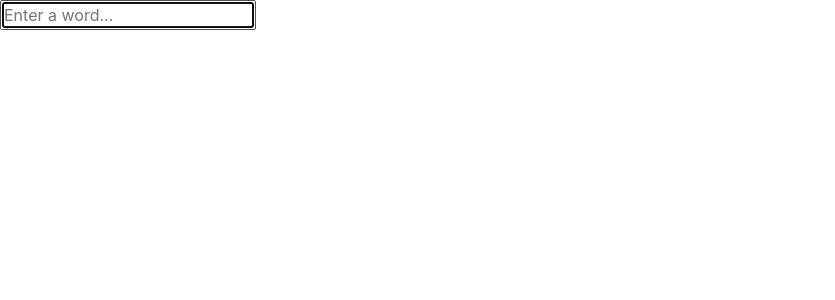
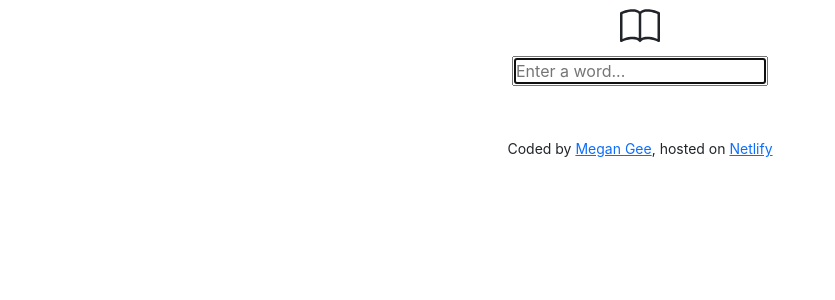
Before and after one commit to MegNia2/dictionary-project, a React (Create React App) app: page / in a window 1280 px wide. Shown: the top 300 px of the page, without its empty margins (0-835 px from the left). Built offline with nearby package versions, Linux system fonts and the light colour scheme.

Commit message:
Added icon in header and edited margin in App.css

```diff
--- a/src/App.css
+++ b/src/App.css
@@ -0,0 +1,7 @@
+.App {
+  text-align: center;
+}
+
+.App footer {
+  margin-top: 50px;
+}
--- a/src/App.js
+++ b/src/App.js
@@ -1,11 +1,38 @@
 import "./App.css";
 import Dictionary from "./Dictionary";
+import { BsBook } from "react-icons/bs";
 
 function App() {
   return (
     <div className="App">
       <header className="App-header"></header>
+
+      <h1>
+        <BsBook />
+      </h1>
+
       <Dictionary />
+      <footer>
+        <small>
+          {" "}
+          Coded by{" "}
+          <a
+            href="https://github.com/MegNia2/dictionary-project"
+            target="_blank"
+            rel="noreferrer"
+          >
+            Megan Gee
+          </a>
+          , hosted on{" "}
+          <a
+            href="https://megnia-dictionary.netlify.app/"
+            target="_blank"
+            rel="noreferrer"
+          >
+            Netlify
+          </a>
+        </small>
+      </footer>
     </div>
   );
 }
```
